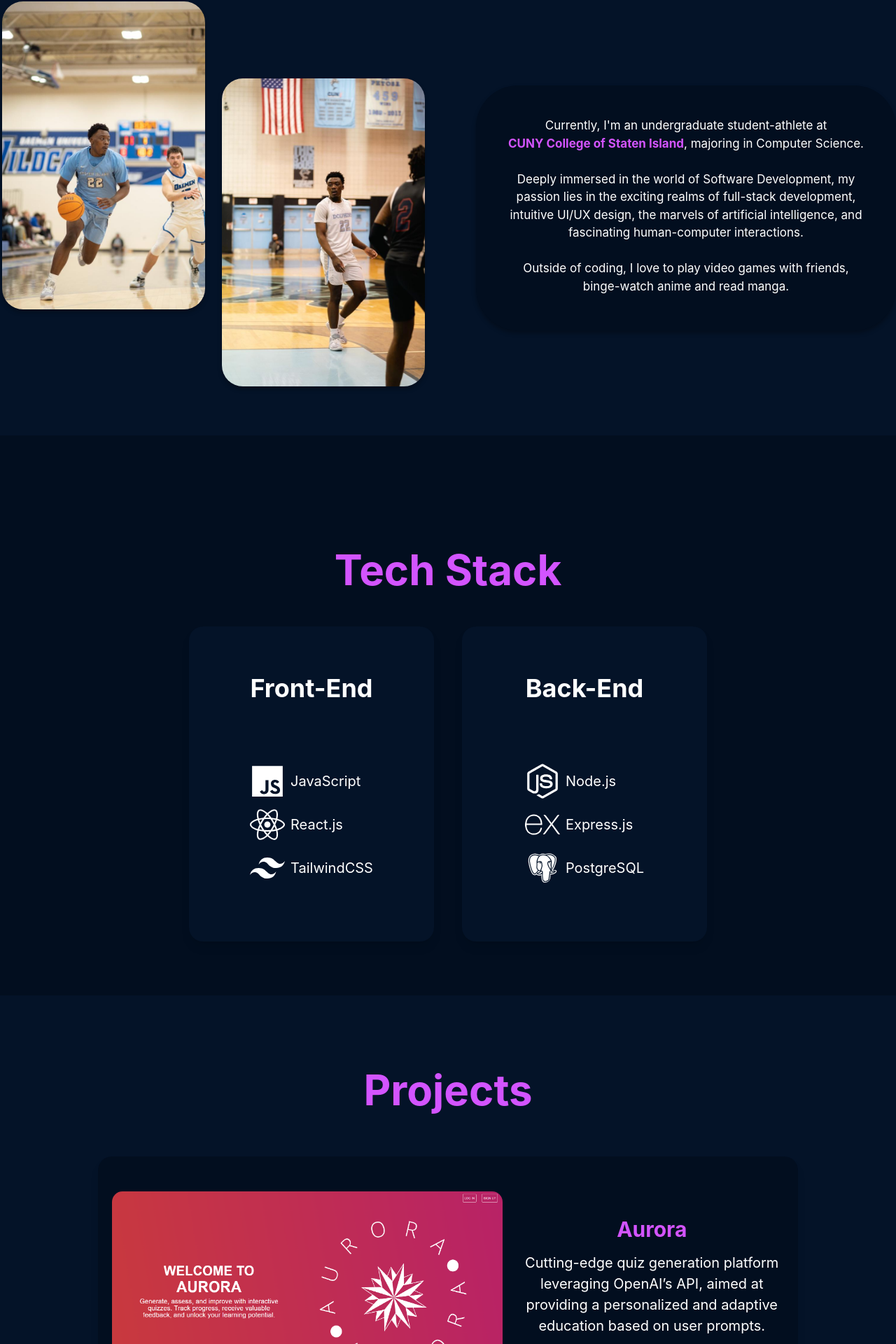
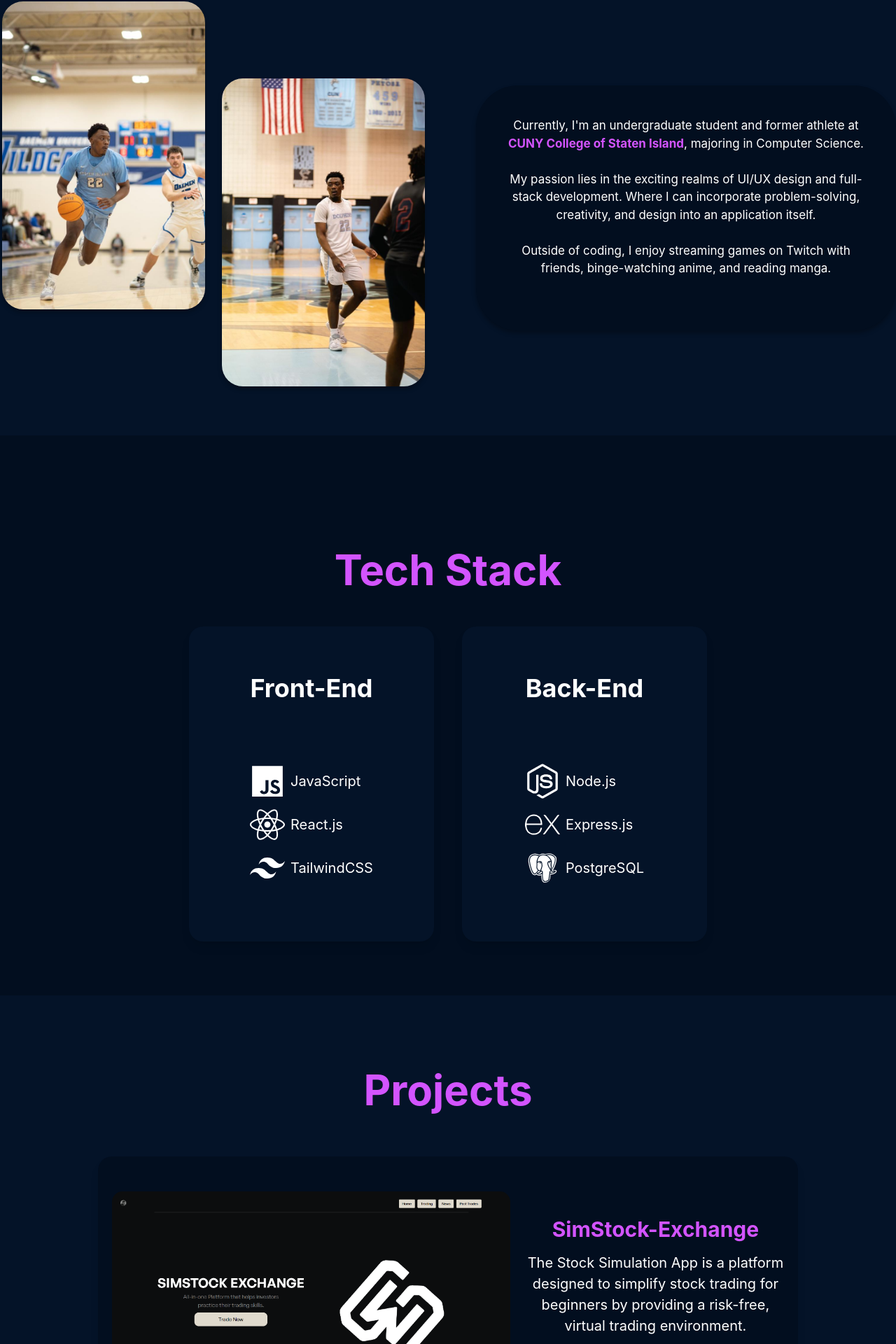
Before and after one commit to AdefelaFakorode/Adefela, a React (Vite) app: page / in a window 1280 px wide. Shown: the part 978-2898 px from the top of the page at 70% size. Built offline with nearby package versions, Linux system fonts and the light colour scheme.

Commit message:
added a new project to website

```diff
--- a/src/components/About.jsx
+++ b/src/components/About.jsx
@@ -32,7 +32,7 @@ export default function About() {
               {/*Text*/}
               <Fade direction="up" delay={-800} duration={1500} triggerOnce>
                 <p className="m-[20px] lg:m-[20px] xl:m-[45px]">
-                  Currently, I'm an undergraduate student-athlete at <br />{" "}
+                Currently, I'm an undergraduate student and former athlete at <br />{" "}
                   <a
                     href="https://www.csi.cuny.edu/"
                     target="_blank"
@@ -44,15 +44,12 @@ export default function About() {
                   , majoring in Computer Science.
                   <br />
                   <br />
-                  Deeply immersed in the world of Software Development, my
-                  passion lies in the exciting realms of full-stack development,
-                  intuitive UI/UX design, the marvels of artificial
-                  intelligence, and fascinating human-computer interactions.
+                  My passion lies in the exciting realms of UI/UX design and full-stack development.
+                  Where I can incorporate problem-solving, creativity, and design into an application itself.
                   <br />
                   <br />
-                  Outside of coding, I love to play video games with friends,{" "}
+                  Outside of coding, I enjoy streaming games on Twitch with friends, binge-watching anime, and reading manga.{" "}
                   <br />
-                  binge-watch anime and read manga.
                 </p>
               </Fade>
             </div>
--- a/src/components/Projects.jsx
+++ b/src/components/Projects.jsx
@@ -1,10 +1,20 @@
 import Card from "./Card";
 import Aurora from "../assets/Aurora.png";
 import NFT from "../assets/NFT.jpg";
+import SimStock from "../assets/SimStock.png";
 import { Fade } from "react-awesome-reveal";
 
 function Projects() {
   const listOfProject = [
+    {
+      title: "SimStock-Exchange",
+      description:
+        "The Stock Simulation App is a platform designed to simplify stock trading for beginners by providing a risk-free, virtual trading environment.",
+      link: "https://github.com/jawadrada/SimStock-Exchange",
+      image: SimStock,
+      demo: null,
+      tech: null,
+    },
     {
       title: "Aurora",
       description:
@@ -22,7 +32,7 @@ function Projects() {
       image: NFT,
       demo: null,
       tech: null,
-    },
+    }
   ];
 
   return (
```
Also changed, not shown: src/assets/SimStock.png (added).
